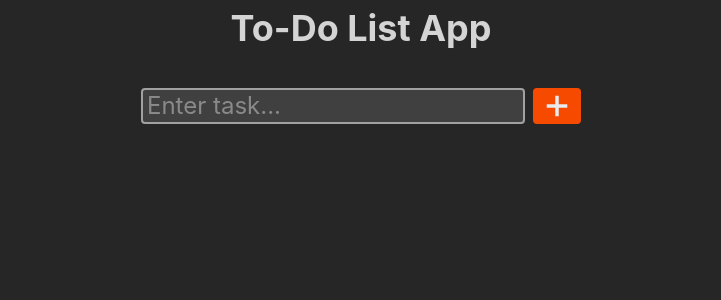
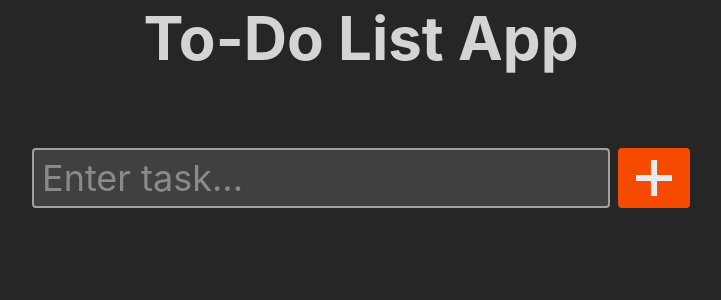
Before and after one commit to Molnar-Zoltan/react-todo-list-app, a React (Vite) app: page / in a window 1280 px wide. Shown: the top 300 px of the page, without its empty margins (279-1000 px from the left). Built offline with nearby package versions, Linux system fonts and the light colour scheme.

Commit message:
Adjust layout size

```diff
--- a/src/components/AddButtonComponent.jsx
+++ b/src/components/AddButtonComponent.jsx
@@ -15,7 +15,7 @@ const AddButtonComponent = () => {
 
     return (
         <button onClick={AddTask} className="bg-orange-600 hover:bg-orange-700 active:bg-orange-700 transition-colors px-2 py-0.5 rounded-sm font-bold text-2xl">
-            <svg className="w-8" xmlns="http://www.w3.org/2000/svg" viewBox="0 -960 960 960" fill="#e8eaed"><path d="M427.67-427.67H172v-104.66h255.67v-256.34h104.66v256.34h256.34v104.66H532.33V-172H427.67v-255.67Z"/></svg>
+            <svg className="w-14" xmlns="http://www.w3.org/2000/svg" viewBox="0 -960 960 960" fill="#e8eaed"><path d="M427.67-427.67H172v-104.66h255.67v-256.34h104.66v256.34h256.34v104.66H532.33V-172H427.67v-255.67Z"/></svg>
         </button>
     );
 };
--- a/src/components/ContainerComponent.jsx
+++ b/src/components/ContainerComponent.jsx
@@ -14,14 +14,14 @@ const ContainerComponent = () => {
 
     return(
         <div>
-            <h1 className="font-bold text-4xl text-center flex flex-col pt-2">{document.title}</h1>
-            <div className="flex justify-center items-center gap-2 pt-10">
+            <h1 className="font-bold text-6xl text-center flex flex-col pt-2">{document.title}</h1>
+            <div className="flex justify-center items-center gap-2 pt-20">
                 <TaskContext.Provider value={{taskList, setTaskList, task, setTask}} >
                     <InputComponent task={task} setTask={setTask} />
                     <AddButtonComponent taskList={taskList} setTaskList={setTaskList} task={task} setTak={setTask} />
                 </TaskContext.Provider>
             </div>
-            <div className="flex items-center flex-col pt-10 pb-5">
+            <div className="flex items-center flex-col pt-15 pb-5">
                 <TaskContext.Provider value={{taskList, setTaskList}} >
                     <TaskListComponent taskList = {taskList} setTaskList={setTaskList} />
                 </TaskContext.Provider>
--- a/src/components/InputComponent.jsx
+++ b/src/components/InputComponent.jsx
@@ -11,7 +11,7 @@ const InputComponent = () => {
     }
 
     return(
-        <input maxLength={26} value={task} onChange={changeInputHandler} id="taskInput" type="text" placeholder="Enter task..." className="bg-neutral-700 text-2xl border-2 border-neutral-400 rounded-sm px-1"/>
+        <input maxLength={26} value={task} onChange={changeInputHandler} id="taskInput" type="text" placeholder="Enter task..." className="bg-neutral-700 text-4xl border-2 border-neutral-400 rounded-sm px-2 py-2 h-15"/>
     );
 
 };
--- a/src/components/TaskList/DeleteButtonComponent.jsx
+++ b/src/components/TaskList/DeleteButtonComponent.jsx
@@ -14,7 +14,7 @@ const DeleteButtonComponent = (props) => {
 
     return(
         <button onClick={() => deleteTask(props.index)} className="fill-neutral-300 hover:fill-neutral-400 active:hover:fill-neutral-400">
-            <svg className="h-5" xmlns="http://www.w3.org/2000/svg" viewBox="0 -960 960 960" ><path d="M258.33-92q-44.47 0-74.9-30.23Q153-152.47 153-196.67V-731H93.33v-104.67H333v-53h292.67v53h241V-731H807v534.33q0 43.7-30.68 74.19Q745.64-92 701.67-92H258.33Zm443.34-639H258.33v534.33h443.34V-731ZM350-271.67h85.67v-386H350v386Zm174.33 0h86.34v-386h-86.34v386ZM258.33-731v534.33V-731Z"/></svg>
+            <svg className="h-8" xmlns="http://www.w3.org/2000/svg" viewBox="0 -960 960 960" ><path d="M258.33-92q-44.47 0-74.9-30.23Q153-152.47 153-196.67V-731H93.33v-104.67H333v-53h292.67v53h241V-731H807v534.33q0 43.7-30.68 74.19Q745.64-92 701.67-92H258.33Zm443.34-639H258.33v534.33h443.34V-731ZM350-271.67h85.67v-386H350v386Zm174.33 0h86.34v-386h-86.34v386ZM258.33-731v534.33V-731Z"/></svg>
         </button>
     );
 }
--- a/src/components/TaskList/TaskListComponent.jsx
+++ b/src/components/TaskList/TaskListComponent.jsx
@@ -9,10 +9,10 @@ const TaskListComponent = () => {
 
     return(
         <>
-            <ol className="flex flex-col gap-2 w-90">
+            <ol className="flex flex-col gap-3.5 w-145">
                 {taskList.map((taskText, index) =>
-                    <li key={index} className="flex justify-between items-center text-xl font-bold bg-neutral-600 px-2 py-2 rounded-sm shadow-md shadow-neutral-950" >
-                        <span className="max-w-70 overflow-auto">{taskText}</span>
+                    <li key={index} className="flex justify-between items-center text-3xl font-bold bg-neutral-600 px-3 py-3 rounded-sm shadow-md shadow-neutral-950 h-18" >
+                        <span className="max-w-120 overflow-x-auto overflow-y-hidden">{taskText}</span>
                         <DeleteButtonComponent index={index} />
                     </li>
                 )}
```
Also changed, not shown: 1 other file (tests, documents, lock files or other folders).
